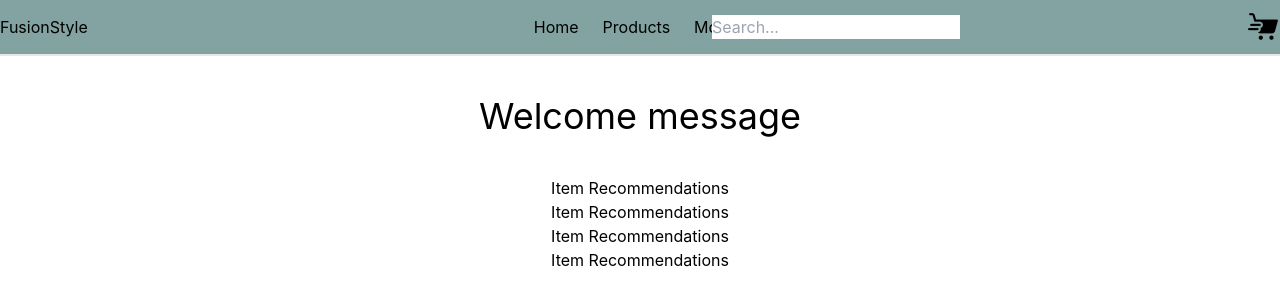
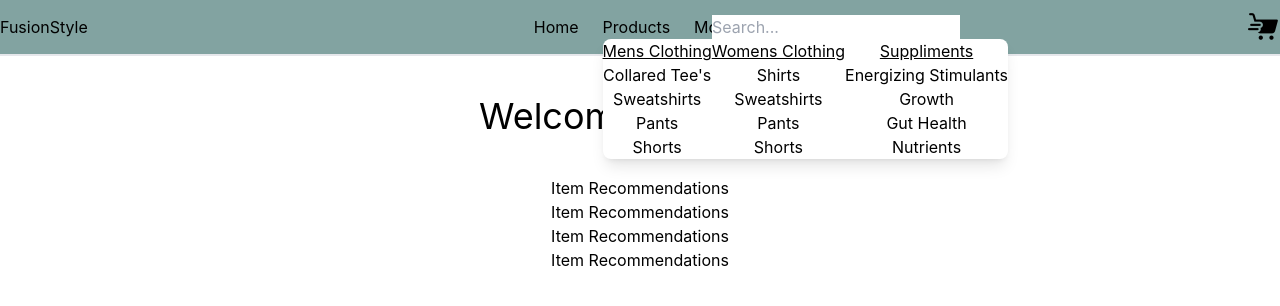
Before and after one commit to CHatch2020/E-commerce-React, a React (Create React App) app: page /deals#/home in a window 1280 px wide. Shown: the top 306 px of the page. Built offline with nearby package versions, Linux system fonts and the light colour scheme.

Commit message:
dropdown to base level

```diff
--- a/src/components/Header.js
+++ b/src/components/Header.js
@@ -4,7 +4,7 @@ import SearchBar from "./Search";
 import cart from "../icons/cart.png";
 
 const Header = () => {
-  const [isOpen, setIsOpen] = useState(false);
+  const [isOpen, setIsOpen] = useState(true);
   const navigate = useNavigate();
 
   const onProducts = (event) => {
@@ -27,14 +27,35 @@ const Header = () => {
           onMouseEnter={() => setIsOpen(true)}
           onMouseLeave={() => setIsOpen(false)}
         >
-          <button onClick={onProducts} className="focus:outline-none focus:shadow-outline">
+          <button
+            onClick={onProducts}
+            className="focus:outline-none focus:shadow-outline"
+          >
             Products
           </button>
           {isOpen && (
-            <div className="absolute right-0 mt-2 w-48 bg-white rounded-lg shadow-lg z-10">
-              <p>Option 1</p>
-              <p>Option 2</p>
-              <p>Option 3</p>
+            <div className="absolute flex flex-row justify-between w-max bg-white rounded-lg shadow-lg z-10">
+              <div>
+                <h3 className="underline">Mens Clothing</h3>
+                <p>Collared Tee's</p>
+                <p>Sweatshirts</p>
+                <p>Pants</p>
+                <p>Shorts</p>
+              </div>
+              <div>
+                <h3 className="underline">Womens Clothing</h3>
+                <p>Shirts</p>
+                <p>Sweatshirts</p>
+                <p>Pants</p>
+                <p>Shorts</p>
+              </div>
+              <div>
+                <h3 className="underline">Suppliments</h3>
+                <p>Energizing Stimulants</p>
+                <p>Growth</p>
+                <p>Gut Health</p>
+                <p>Nutrients</p>
+              </div>
             </div>
           )}
         </div>
```
